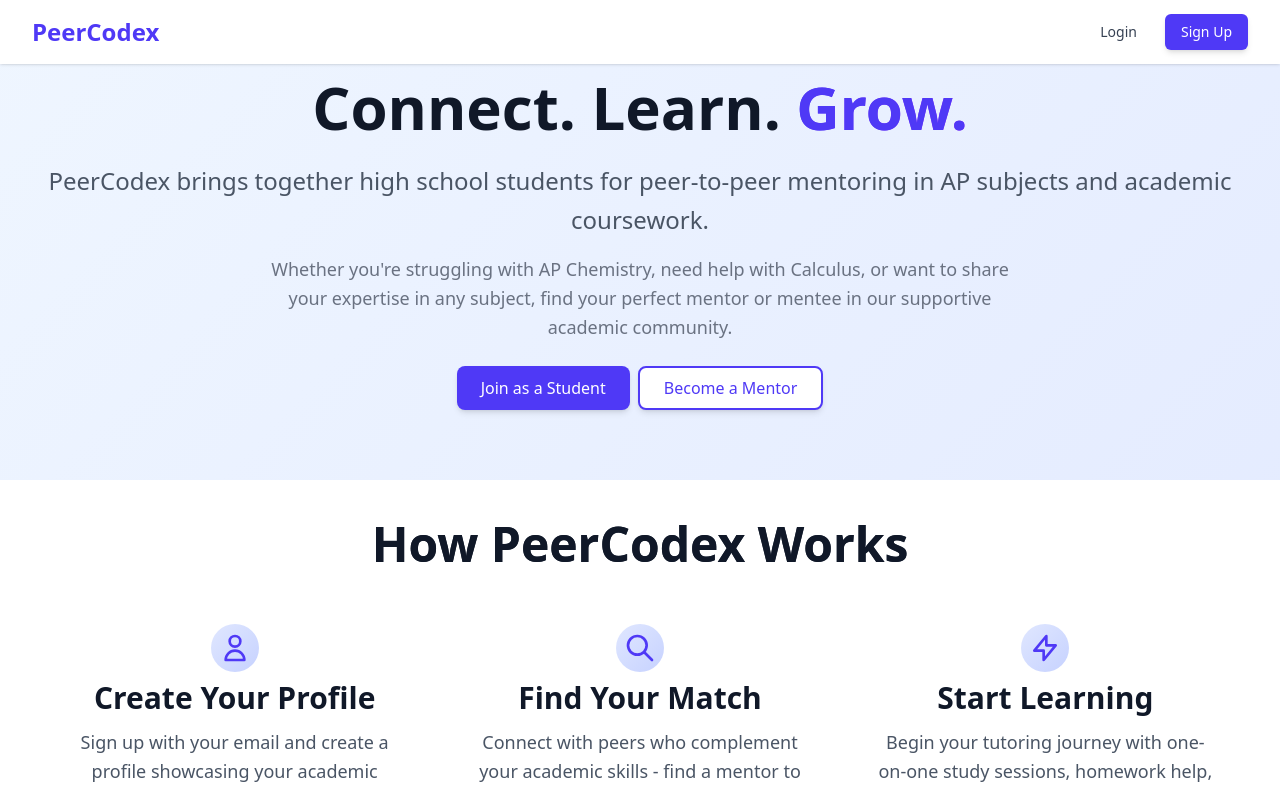
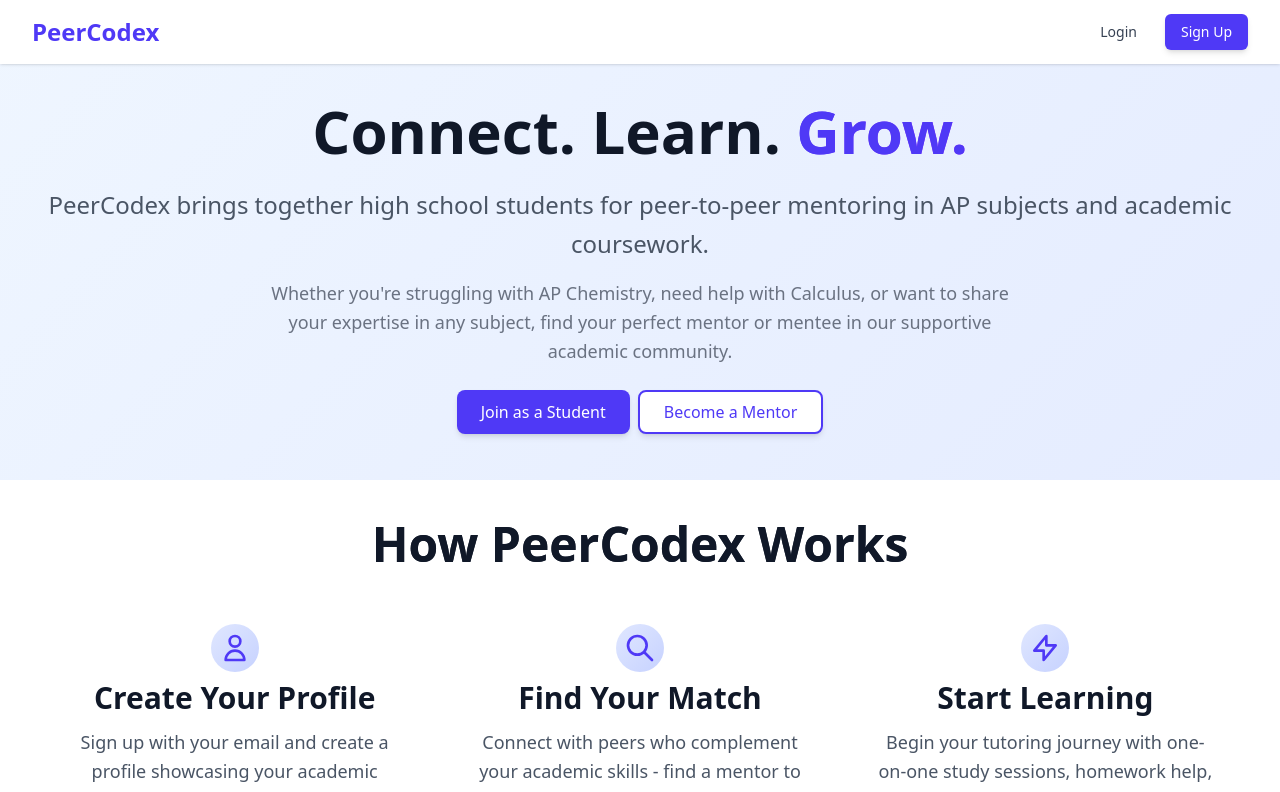
Before and after one commit to sidmaji/peercodexReact, a React (Vite) app: page / in a window 1280 px wide. Shown: the top 792 px of the page. Built offline with nearby package versions, Linux system fonts and the light colour scheme; no server answers.

Commit message:
Adding padding on the top to show the hero at the top

```diff
--- a/src/components/LandingPage.jsx
+++ b/src/components/LandingPage.jsx
@@ -85,7 +85,7 @@ const LandingPage = () => {
             </nav>
 
             {/* Hero Section - Full Screen */}
-            <div className="min-h-[60vh] flex items-center justify-center pt-8 pb-8">
+            <div className="min-h-[60vh] flex items-center justify-center pt-20 pb-8">
                 <div className="w-full text-center animate-fade-in">
                     <h1 className="text-3xl sm:text-4xl md:text-5xl lg:text-6xl font-bold text-gray-900 mb-4 leading-tight">
                         Connect. Learn. <span className="text-indigo-600 bg-gradient-to-r from-indigo-600 to-purple-600 bg-clip-text">Grow.</span>
```
